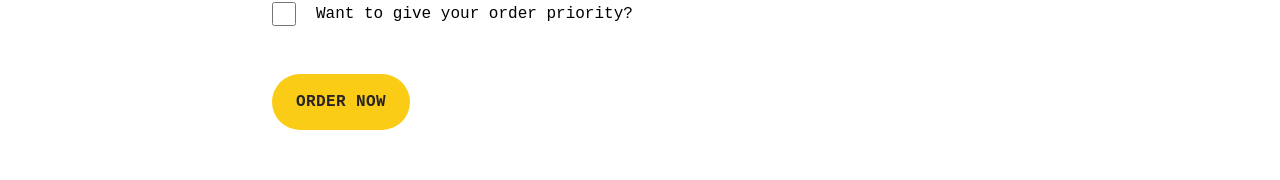
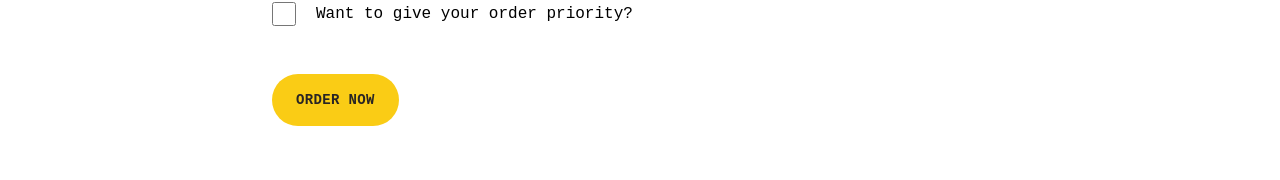
Before and after one commit to iljasolomatin/fast-react-pizza, a React app: page /order/new in a window 1280 px wide. Shown: the part 341-521 px from the top of the page. Built offline with nearby package versions, Linux system fonts and the light colour scheme; the HTML template or start-up script is replaced by a standard one.

Commit message:
Add text-sm class to Button component styles
Updated the Button component to include the text-sm class for primary and secondary button styles, ensuring consistent font sizing across button variants.

```diff
--- a/src/ui/Button.jsx
+++ b/src/ui/Button.jsx
@@ -2,13 +2,13 @@
 
 function Button({ children, disabled, to, type }) {
   const base =
-    "rounded-full bg-yellow-400 font-semibold uppercase tracking-wide text-stone-800 transition-colors duration-300 hover:bg-yellow-300 focus:bg-yellow-300 focus:outline-none focus:ring focus:ring-yellow-300 focus:ring-offset-2 disabled:cursor-not-allowed";
+    "rounded-full text-sm bg-yellow-400 font-semibold uppercase tracking-wide text-stone-800 transition-colors duration-300 hover:bg-yellow-300 focus:bg-yellow-300 focus:outline-none focus:ring focus:ring-yellow-300 focus:ring-offset-2 disabled:cursor-not-allowed";
 
   const styles = {
     primary: base + " " + "px-4 py-3 md:px-6 md:py-4",
     small: base + " " + "px-4 py-2 md:px-5 md:py-2.5 text-xs",
     secondary:
-      "px-4 py-2.5 md:px-6 md:py-3.5 rounded-full border-stone-300 border-2 font-semibold uppercase tracking-wide text-stone-400 transition-colors duration-300 hover:bg-stone-300 hover:text-stone-800 focus:bg-stone-300 focus:outline-none focus:ring focus:ring-stone-200 focus:ring-offset-2 disabled:cursor-not-allowed focus:text-stone-800",
+      "px-4 py-2.5 text-sm md:px-6 md:py-3.5 rounded-full border-stone-300 border-2 font-semibold uppercase tracking-wide text-stone-400 transition-colors duration-300 hover:bg-stone-300 hover:text-stone-800 focus:bg-stone-300 focus:outline-none focus:ring focus:ring-stone-200 focus:ring-offset-2 disabled:cursor-not-allowed focus:text-stone-800",
   };
 
   if (to)
```
